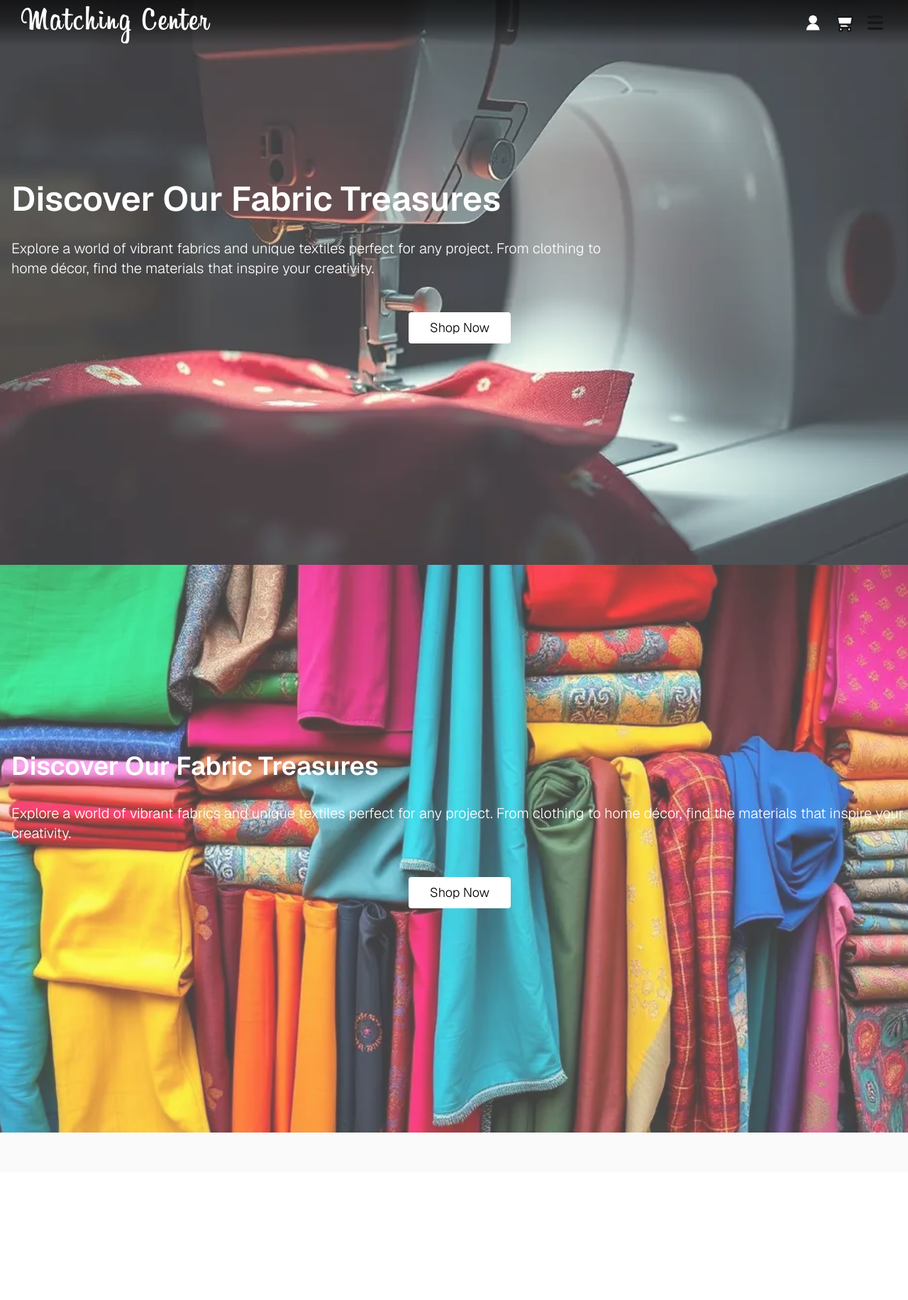
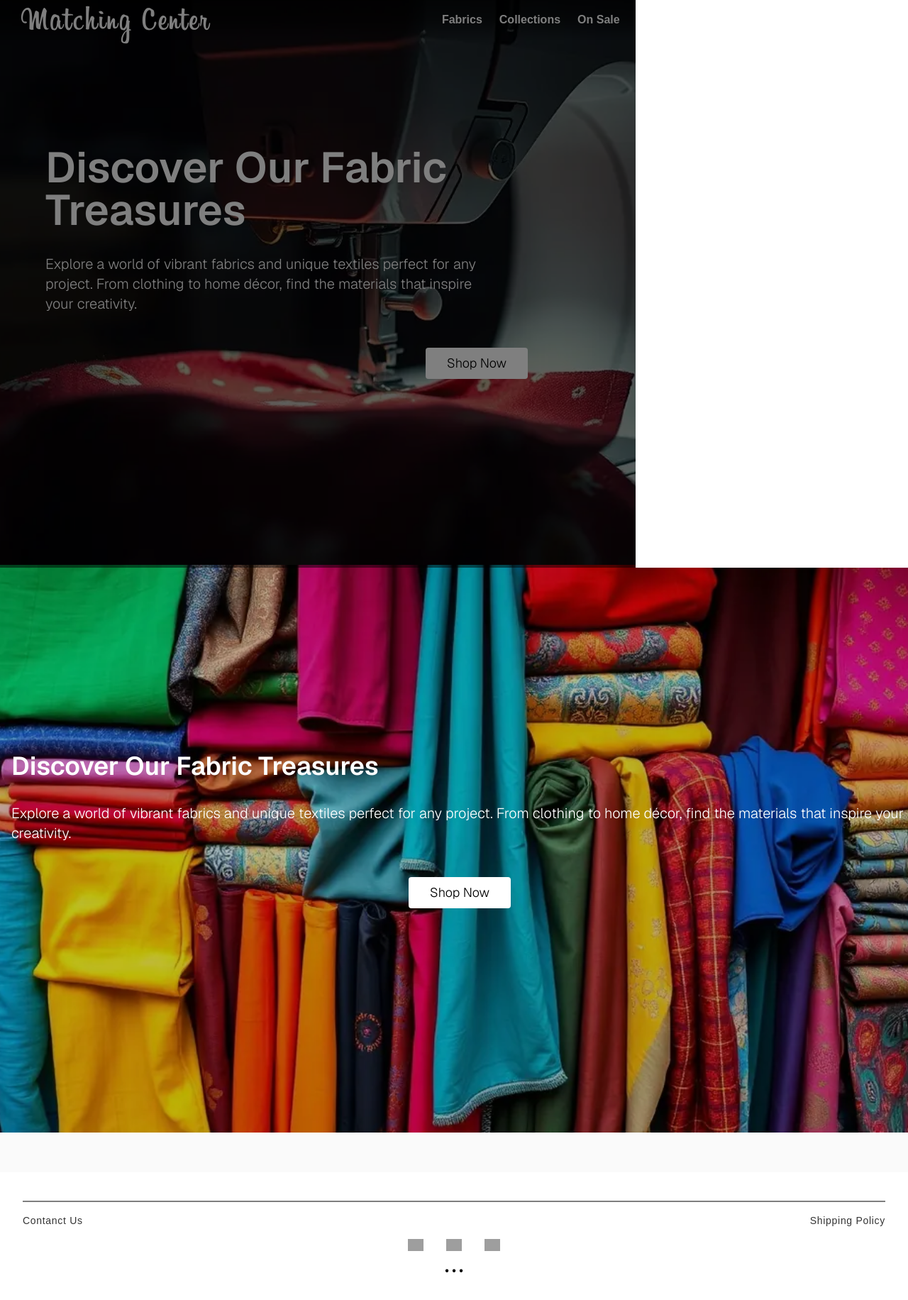
Before and after one commit to VivekDudi-Github/Matching-Center-Ecommerce, a Next.js app in the folder main/: page / in a window 1280 px wide. Shown: the top 1832 px of the page at 71% size. Before the commit the page ends 1652 px from the top, so only its background shows below. Built offline with nearby package versions, Linux system fonts and the light colour scheme; grey boxes are pictures that could not be loaded.

Commit message:
feat: Add Footer component and integrate it into layout; update header with framer-motion animations

```diff
--- a/main/package.json
+++ b/main/package.json
@@ -9,6 +9,7 @@
     "lint": "eslint"
   },
   "dependencies": {
+    "framer-motion": "^12.40.0",
     "lucide-react": "^1.21.0",
     "next": "^16.2.9",
     "react": "19.2.4",
--- /dev/null
+++ b/main/src/app/(home)/Footer.jsx
@@ -0,0 +1,33 @@
+import Image from "next/image"
+
+
+function Footer() {
+  return (
+    <div className='w-full bg-white dark:bg-black text-black dark:text-white p-4 md:p-8'>
+      <div className='mt-2 border border-t-[1px] dark:border-white border-black/50  mb-4' />
+      <div className='flex md:flex-row  flex-col items-center justify-between text-black/80 dark:text-white  font-light text-sm tracking-wider'>
+        <div className="">Contanct Us</div>
+        <div>Shipping Policy</div>
+      </div>
+      <div className="flex gap-4 items-center my-4 justify-center md:gap-8 flex-wrap">
+        <Image height={25} width={22}
+          className="dark:invert "
+          src="https://www.svgrepo.com/show/494341/facebook.svg" alt=""
+        />
+        <Image height={25} width={22}
+          src={'https://www.svgrepo.com/show/424911/instagram-logo-facebook-2.svg'}
+          className="dark:invert"
+          alt="intagram logo"
+        />
+        <Image height={25} width={22}
+          src={'https://www.svgrepo.com/show/510342/whatsapp.svg'}
+          className="dark:invert"
+          alt="intagram logo"
+        />
+      </div>
+      <div className="text-center dark:text-white">• • •</div>
+    </div>
+  )
+}
+
+export default Footer
--- a/main/src/app/(home)/header.jsx
+++ b/main/src/app/(home)/header.jsx
@@ -1,21 +1,148 @@
 'use client';
 import {ShoppingCartIcon,ShoppingBagIcon, User2Icon, MenuIcon,} from 'lucide-react';
 import '../globals.css';
+import {AnimatePresence, motion, useScroll, useTransform} from 'framer-motion';
+import { useEffect, useState } from 'react';
 
 function Header() {
+  const {scrollY} = useScroll();
+
+  const [isDesktop, setIsDesktop] = useState(null);
+  const [menuListVisible, setMenuListVisible] = useState(false);
+  const [isCartOpen , setIsCartOpen] = useState(true);
+
+  const backgroundColor = useTransform(scrollY, [0, 400], ['rgba(0, 0, 0, 0)', 'rgba(0, 0, 0, 0.7)']);
+
+  useEffect(() => {
+    const handleResize = () => {
+      setIsDesktop(window.innerWidth >= 768);
+    };
+
+    handleResize();
+    window.addEventListener('resize', handleResize);
+
+    return () => {
+      window.removeEventListener('resize', handleResize);
+    };
+  }, []);
+  console.log(isDesktop);
+
+  if(isDesktop === null) return null;
+
+  const ToggleMenuList = () => {
+    setMenuListVisible(prev => !prev) ;
+  }
 
   return (
-    <header className="w-full p-4 pt-8 sm:p-8 flex items-center fixed top-0 left-0 justify-between h-12 bg-gradient-to-b from-black/70 via-black/50 to-transparent duration-200 z-50 ">
-      <div className="flex items-center gap-2 text-white font-billabong sm:text-5xl text-4xl tracking-wider font-extralight">
+    <motion.header
+    style={{ backgroundColor: backgroundColor }}
+    className="w-full px-6 flex items-center fixed top-0 left-0 justify-between h-14 bg-gradient-to-b from-black/70 via-black/50 to-transparent duration-200 z-50 "
+    >
+      <div className="flex items-center md:pt-4 p-2  truncate gap-2 text-white font-billabong md:text-5xl text-4xl tracking-wider font-extralight duration-200 transition-all">
         Matching Center
       </div>
-      <div className="flex items-center gap-4">
-        <User2Icon className="size-6 sm:size-7 fill-white" strokeWidth={0} />
+      <div className=''>
+        {/* Menu Items */}
+        <AnimatePresence>
+          {isDesktop && (
+          <motion.div
+            key={'header-menu-items'}
+            initial={{opacity: 0, x: -50}}
+            animate={{opacity: 1, x: 0}}
+            exit={{opacity: 0, x: -50}}
+            transition={{ duration: 0.4, ease: 'easeInOut' }}
+            className="flex items-center gap-6 text-white font-semibold  text-md"
+          >
+            <div>Fabrics</div>
+            <div>Collections</div>
+            <div>On Sale</div>
+          </motion.div>
+          )}
+        </AnimatePresence>
+      </div>
 
-        <ShoppingCartIcon className="size-6 sm:size-7 fill-white" />
-        <MenuIcon className="size-6 sm:size-7" strokeWidth={3} />
+      <div className="flex items-center  ">
+        <User2Icon className="size-6 md:size-6 fill-white mr-4"  strokeWidth={0} />
+
+        <ShoppingCartIcon className="size-6 md:size-6 fill-white text-white mr-4 md:mr-0 duration-500"
+        onClick={() => setIsCartOpen(prev => !prev)}
+        />
+
+        {/* Menu Icon */}
+        <AnimatePresence>
+          {!isDesktop && (
+          <motion.div
+            key="header-menu-icon"
+            initial={{opacity: 0, width: '0px',}}
+            animate={{opacity: menuListVisible ? 0.5 : 1, width: '25px'}}
+            exit={{opacity: 0, width: '0px'}}
+            transition={{ duration: 0.4, ease: 'easeInOut' }}
+            onClick={ToggleMenuList}
+          >
+            <MenuIcon className="size-6 md:size-6 text-white" strokeWidth={3} />
+          </motion.div>
+        )}
+        </AnimatePresence>
       </div>
-    </header>
+      {/* Menu List */}
+      <AnimatePresence>
+        {!isDesktop && menuListVisible && (
+          <motion.div
+            key="header-menu-list"
+            initial={{opacity: 0, y: -50, top: '0px'}}
+            animate={{opacity: 1, y: 0, top: '3.5rem'}}
+            exit={{opacity: 0, y: -50 , top: '0px'}}
+            transition={{ duration: 0.4, ease: 'easeInOut' }}
+            style={{backgroundColor: 'rgba(0, 0, 0, 0.8)'}}
+            className="flex flex-col absolute w-full left-0 shadow-lg"
+          >
+            <div className="text-center gap-2 p-2 hover:bg-black  text-white font-light text-md px-2 duration-200">
+              Fabrics
+            </div>
+            <div className="text-center gap-2 p-2 text-white font-light text-md hover:bg-black px-2 duration-200  ">
+              Collections
+            </div>
+            <div className="text-center p-2 text-white font-light text-md hover:bg-black px-2 duration-200  ">
+              On Sale
+            </div>
+          </motion.div>
+        )}
+      </AnimatePresence>
+
+      {/* Cart Sidebar */}
+      <AnimatePresence>
+        {isCartOpen && (
+          <>
+            <motion.div
+              key={'background-cart-overlay'}
+              initial={{opacity: 0}}
+              animate={{opacity: 1}}
+              exit={{opacity: 0}}
+              transition={{ duration: 0.4, ease: 'easeInOut' }}
+              style={{backgroundColor: 'rgba(0, 0, 0, 0.5)', zIndex : 40}}
+              className='w-full h-screen fixed inset-0'
+              onClick={() => setIsCartOpen(false)}
+            >
+            </motion.div>
+            <motion.div
+              key={'cart-sidebar'}
+              initial={{opacity: 0, x: '100%'}}
+              animate={{opacity: 1, x: 0}}
+              exit={{opacity: 0, x: '100%'}}
+              transition={{ duration: 0.4, ease: 'easeInOut' }}
+              style={{ zIndex : 50}}
+              className='flex flex-col bg-white dark:text-white dark:bg-black w-1/2 max-w-96 h-screen fixed  right-0 top-0 '
+            >
+
+              {/* <div className='text-3xl font-semibold top-1/12 absolute text-center tracking-wide font-sans p-4'>
+                No Products in cart yet..😭
+              </div> */}
+
+            </motion.div>
+          </>
+        )}
+      </AnimatePresence>
+    </motion.header>
   )
 }
 
--- a/main/src/app/(home)/layout.js
+++ b/main/src/app/(home)/layout.js
@@ -2,6 +2,7 @@ import { Geist, Geist_Mono } from "next/font/google";
 import localFont from 'next/font/local'
 import "../globals.css";
 import Header from "./header";
+import Footer from "./Footer";
 
 const geistSans = Geist({
   variable: "--font-geist-sans",
@@ -36,6 +37,8 @@ export default function RootLayout({ children }) {
           <Header />
         </div>
         {children}
+
+        <Footer />
       </body>
     </html>
   );
--- a/main/src/app/(home)/page.js
+++ b/main/src/app/(home)/page.js
@@ -9,19 +9,21 @@ export default function Home() {
       {/* Top Banner */}
 
       <div className="w-full md:h-svh h-[80svh] relative -top-14 z-0 flex items-center justify-center">
-        <Image src={'/fabrics_sew.webp'}  alt="fabrics" fill className=" object-cover opacity-75 "   />
-        <div className="  top-14 text-center sm:text-left w-full px z-10 flex flex-col gap-4 sm:gap-8 items-center sm:items-start justify-center pl-4 ">
-          <h2 className=" font-semibold text-4xl md:text-5xl text-white fade-in">
+        <Image src={'/fabrics_sew.webp'}  alt="fabrics" fill className=" object-cover brightness-75 "   />
+
+        <div className="  top-14 text-center sm:text-left w-full px z-10 flex flex-col gap-4 sm:gap-8 items-center sm:items-start justify-center pl-4 sm:pl-8 md:pl-16 ">
+          <h2 className=" sm:w-1/2 font-semibold text-4xl md:text-6xl text-white fade-in">
             Discover Our Fabric Treasures
           </h2>
-          <p className=" sm:w-2/3 font-light text-md sm:text-xl text-white  fade-in ">
+          <p className=" sm:w-1/2 font-light text-md sm:text-xl text-white  fade-in ">
             Explore a world of vibrant fabrics and unique textiles perfect for any project. From clothing to home décor, find the materials that inspire your creativity.
           </p>
           <ShopNowBtn />
         </div>
       </div>
+
       <div className="w-full md:h-svh h-[80svh] relative -top-14 z-0 flex items-center justify-center">
-        <Image src={'/fabrics1.webp'}  alt="fabrics" fill className=" object-cover opacity-75 "   />
+        <Image src={'/fabrics1.webp'}  alt="fabrics" fill className=" object-cover brightness-75 "   />
         <div className="  top-14 text-center sm:text-left w-full px z-10 flex flex-col gap-4 sm:gap-8 items-center sm:items-start justify-center pl-4 ">
           <h2 className=" font-semibold text-4xl sm:text-4xl text-white ">
             Discover Our Fabric Treasures
```
Also changed, not shown: 1 other file (tests, documents, lock files or other folders).
